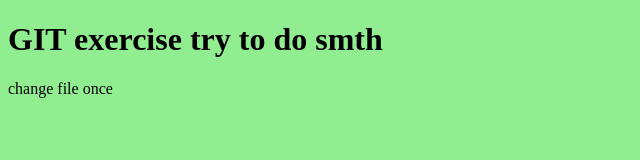
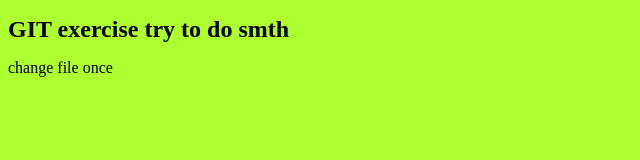
Before and after one commit to Dmitrii-Sh/git_exercise, a plain HTML site: page index.html in a window 1280 px wide. Shown: the whole page, without its empty margins (0-640 px from the left). Drawn offline with Linux system fonts and the light colour scheme.

Commit message:
greenyellow and font-size to style

```diff
--- a/site.css
+++ b/site.css
@@ -1,3 +1,7 @@
 body {
-	background: lightgreen;
+	background: greenyellow;
 }
+
+h1 {
+	font-size: 24px;
+}
```
